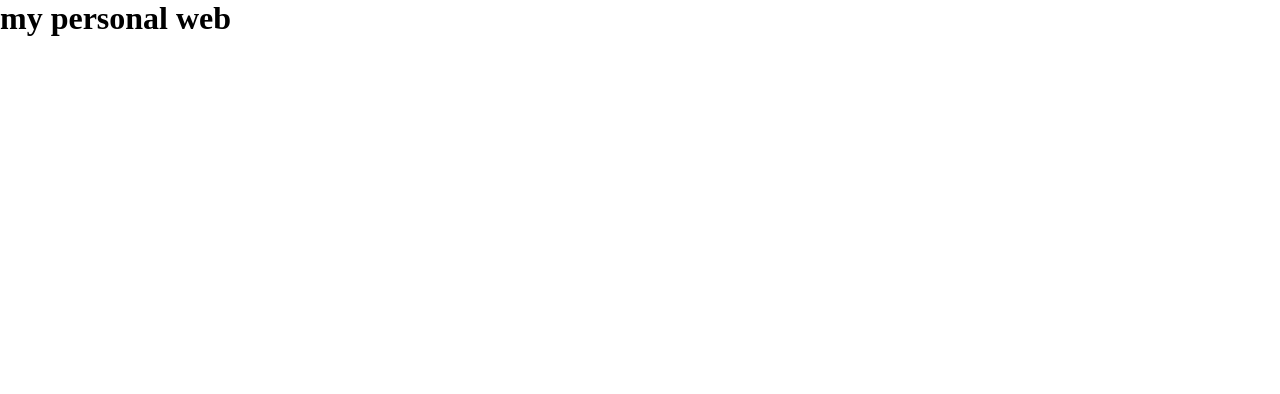
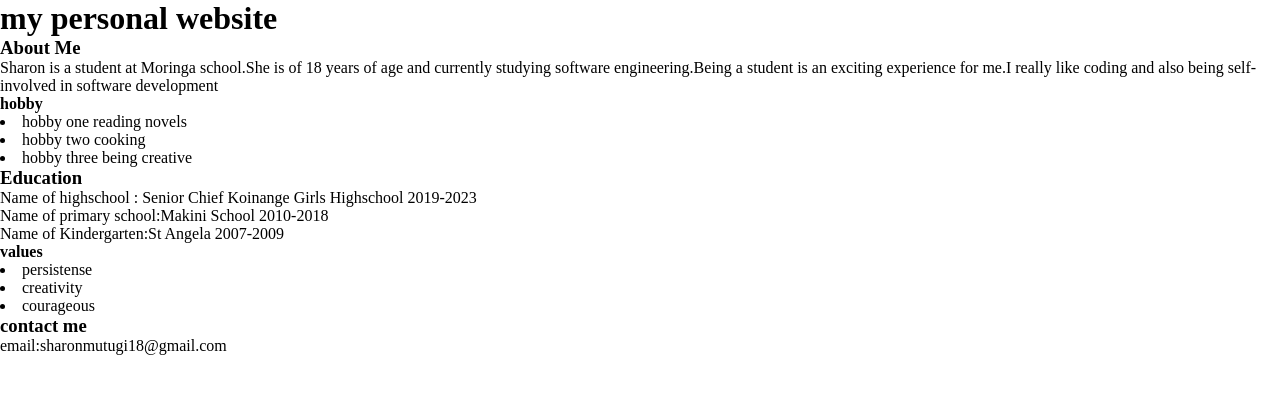
Before and after one commit to Mutugi-sharon/my-personal-web, a plain HTML site: page index.html in a window 1280 px wide. Drawn offline with Linux system fonts and the light colour scheme.

Commit message:
final web

```diff
--- a/index.html
+++ b/index.html
@@ -9,7 +9,60 @@
   <link rel="stylesheet" href="./style.css" />
 
 </head>
-<body><h1>my personal web</h1>
+<body><h1>my personal website</h1>
+
+<main>
+
+</main>
+            <!--About me -->
+          <section>
+                  <h3>About Me</h3>
+                  <p> Sharon is a student at Moringa school.She is of 18 years of age and currently studying software engineering.Being a student is an exciting experience for me.I really like coding and also being self-involved in software development</p>
+
+
+    <h4>hobby </h4>
+      </ul>
+               <li>hobby one reading novels</li>
+               <li>hobby two cooking</li>
+               <li>hobby three being creative</li>
+
+
+
+      </section>
+      <!--Education -->
+      <section>
+
+              <h3>Education</h3>
+              <p>Name of highschool : Senior Chief Koinange Girls Highschool <span> 2019-2023</span></p>
+              <p>Name of primary school:Makini School<span> 2010-2018</span></p>
+              <p>Name of Kindergarten:St Angela<span> 2007-2009</span</p>
+
+
+
+      </section>
+      <!--Leading value-->
+      <section>
+
+      <h4>values</h4>
+      </ul>
+
+            <li> persistense</li>
+            <li> creativity</li>
+            <li> courageous</li>
+
+
+  </section>
+  <!--contact me-->
+  <section>
+           <h3>contact me</h3>
+               <div> email:sharonmutugi18@gmail.com</div>
+
+
+
+
+                  </p>
+
+
 
 
 
```
